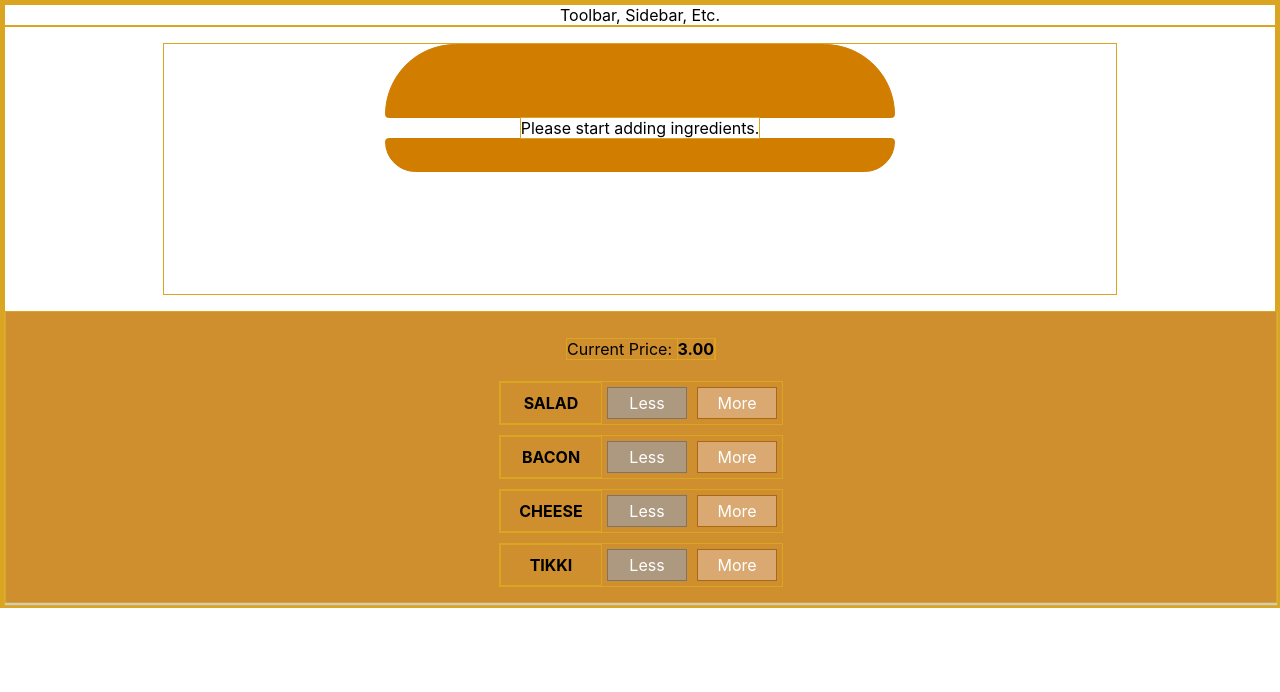
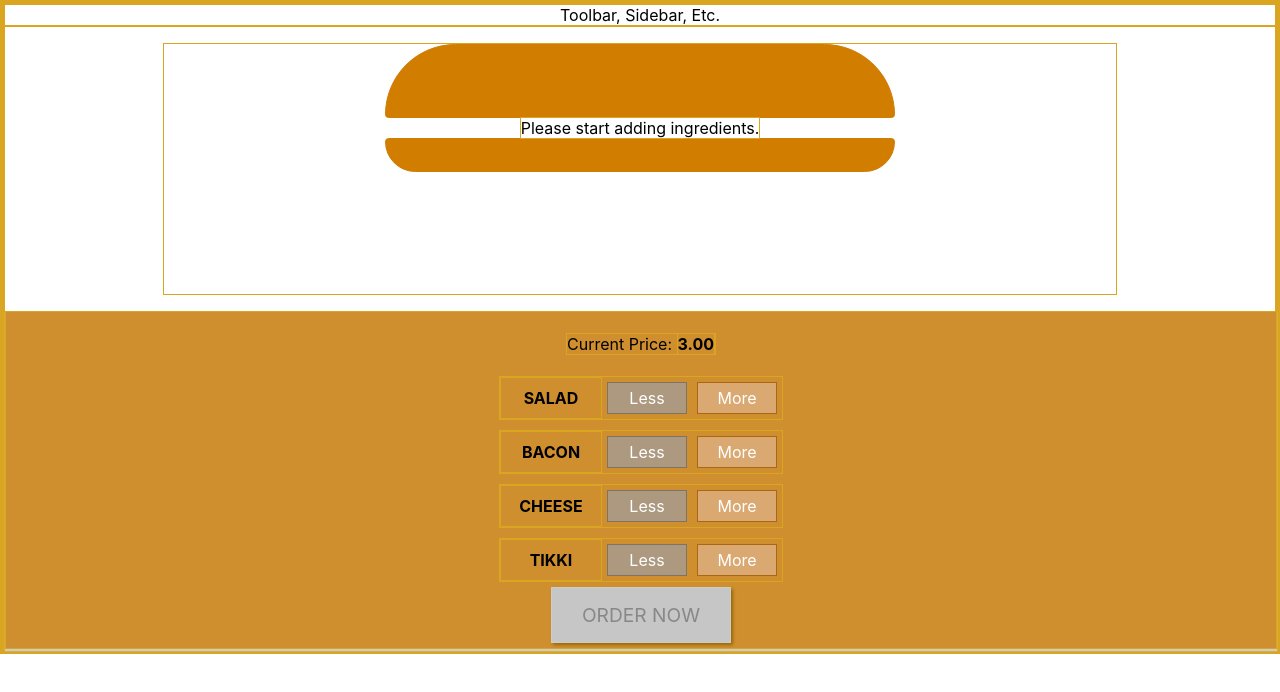
Before and after one commit to ashishgoyal2310/react-complete-guide, a React (Create React App) app: page / in a window 1280 px wide. Shown: the top 692 px of the page. Built offline with nearby package versions, Linux system fonts and the light colour scheme.

Commit message:
Update for Order Now btn and its state

```diff
--- a/src/components/BuildControls/BuildControls.module.css
+++ b/src/components/BuildControls/BuildControls.module.css
@@ -6,7 +6,36 @@
     align-items: center;
     box-shadow: 0px 2px 1px #ccc;
     margin: auto;
-    padding: 10px 0px;
+    padding: 5px 0px;
+}
+
+.OrderNowBtn {
+    background-color: #DAD735;
+    border: 1px solid #966909;
+    color: #966909;
+    cursor: pointer;
+    outline: none;
+    font-family: inherit;
+    font-size: 1.2em;
+    padding: 15px 30px;
+    box-shadow: 2px 2px 3px #966909;
+}
+
+.OrderNowBtn:hover, .OrderNowBtn:active {
+    background-color: #A0DB41;
+}
+
+.OrderNowBtn:disabled {
+    background-color: #C7C6C6;
+    border: 1px solid #ccc;
+    color: #888888;
+    cursor: not-allowed;
+}
+
+@keyframes enable {
+    0% { transform: scale(1); }
+    60% { transform: scale(1.1); }
+    100% { transform: scale(1); }
 }
 
 .BuildControl {
--- a/src/components/BuildControls/index.js
+++ b/src/components/BuildControls/index.js
@@ -19,6 +19,7 @@ const BuildCOntrols = (props) => (
                 added={() => props.addIngredients(ctrl.type)}
                 removed={() => props.removeIngredients(ctrl.type)} />)
         }
+        <button className={classes.OrderNowBtn} disabled={!props.isPurchasable}>ORDER NOW</button>
     </div>
 )
 
--- a/src/components/Persons/Cockpit.js
+++ b/src/components/Persons/Cockpit.js
@@ -108,7 +108,11 @@ class PersonApp extends Component {
     }
 
     togglePersonHandler = () => {
-        this.setState({ showPersons: !this.state.showPersons });
+        this.setState((prevState, props) => {
+            return {
+                showPersons: !prevState.showPersons
+            };
+        });
     }
 
     render() {
--- a/src/containers/BurgerBuilder/index.js
+++ b/src/containers/BurgerBuilder/index.js
@@ -17,7 +17,8 @@ class BurgerBuilder extends Component {
             cheese: 0,
             tikki: 0
         },
-        totalPrice: 3
+        totalPrice: 3,
+        isPurchasable: false,
     }
 
     addIngredientsHandler = (type) => {
@@ -30,6 +31,7 @@ class BurgerBuilder extends Component {
         const updatedTotalPrice = currentTotalPrice + ingredientCost;
 
         this.setState({ingredients: updatedIngredients, totalPrice: updatedTotalPrice});
+        this.isPurchasableHandler();
     }
 
     removeIngredientsHandler = (type) => {
@@ -45,12 +47,23 @@ class BurgerBuilder extends Component {
         const updatedTotalPrice = currentTotalPrice - ingredientCost;
 
         this.setState({ingredients: updatedIngredients, totalPrice: updatedTotalPrice});
+        this.isPurchasableHandler();
+    }
+
+    isPurchasableHandler = () => {
+        this.setState((prevState, props) => {
+            const updatedIngredients = { ...prevState.ingredients };
+            const sum = Object.keys(updatedIngredients)
+                .map(igKey => updatedIngredients[igKey])
+                .reduce((updatedCnt, nxtEle) => { return updatedCnt + nxtEle }, 0)
+            return { isPurchasable: sum > 0 };
+        });
     }
 
     render() {
         const btnDisables = { ...this.state.ingredients };
         for (let key in btnDisables) {
-            btnDisables[key] = btnDisables[key] === 0
+            btnDisables[key] = btnDisables[key] <= 0
         }
 
         return (
@@ -60,7 +73,8 @@ class BurgerBuilder extends Component {
                     btnDisables={btnDisables}
                     totalPrice={this.state.totalPrice}
                     addIngredients={this.addIngredientsHandler}
-                    removeIngredients={this.removeIngredientsHandler} />
+                    removeIngredients={this.removeIngredientsHandler}
+                    isPurchasable={this.state.isPurchasable} />
             </React.Fragment>
         );
     }
```
